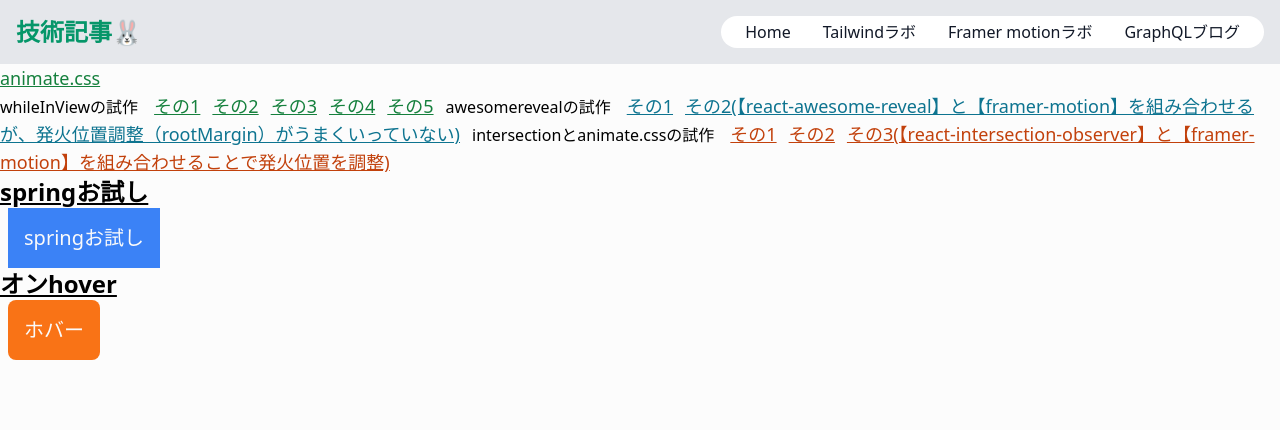
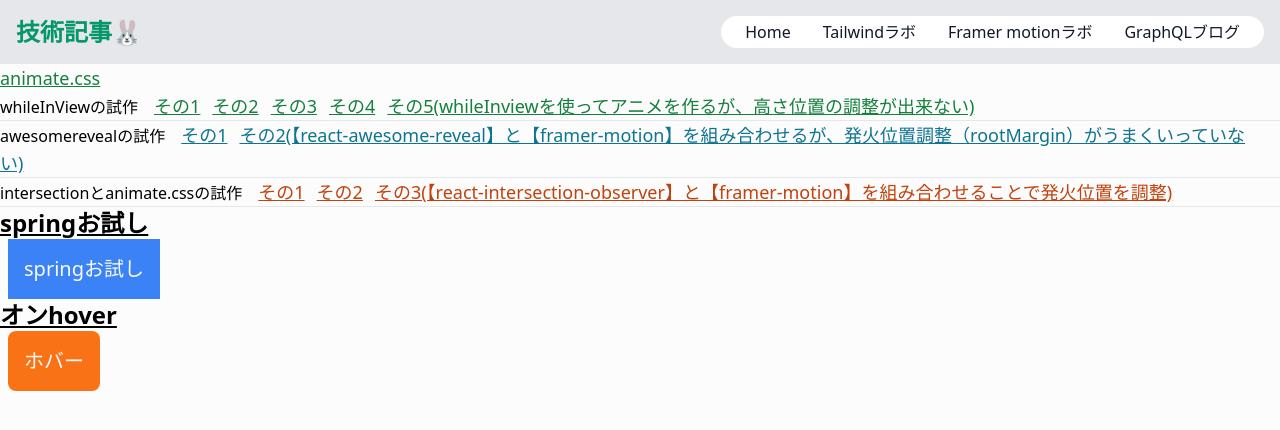
Before and after one commit to hro19/notion_blog, a Next.js app: page /framer in a window 1280 px wide. Shown: the top 430 px of the page. Built offline with nearby package versions, Linux system fonts and the light colour scheme; what @yamada-ui/react would draw is missing.

Commit message:
whileInviewの問題点を記述

```diff
--- a/pages/framer.tsx
+++ b/pages/framer.tsx
@@ -42,8 +42,9 @@ const framer = () => {
         href='/whileinview/whileinview5'
         className='underline mb-3 mr-3 text-lg text-green-700'
       >
-        その5
+        その5(whileInviewを使ってアニメを作るが、高さ位置の調整が出来ない)
       </Link>
+      <hr />
       <h2 className='inline-block mr-4'>awesomerevealの試作</h2>
       <Link
         href='/awesomereveal/awesomereveal'
@@ -57,6 +58,7 @@ const framer = () => {
       >
         その2(【react-awesome-reveal】と【framer-motion】を組み合わせるが、発火位置調整（rootMargin）がうまくいっていない)
       </Link>
+      <hr />
       <h2 className='inline-block mr-4'>intersectionとanimate.cssの試作</h2>
       <Link
         href='/intersection/intersection'
@@ -76,6 +78,7 @@ const framer = () => {
       >
         その3(【react-intersection-observer】と【framer-motion】を組み合わせることで発火位置を調整)
       </Link>
+      <hr />
       <h2 className='font-bold from-neutral-900 text-2xl underline'>
         springお試し
       </h2>
```
